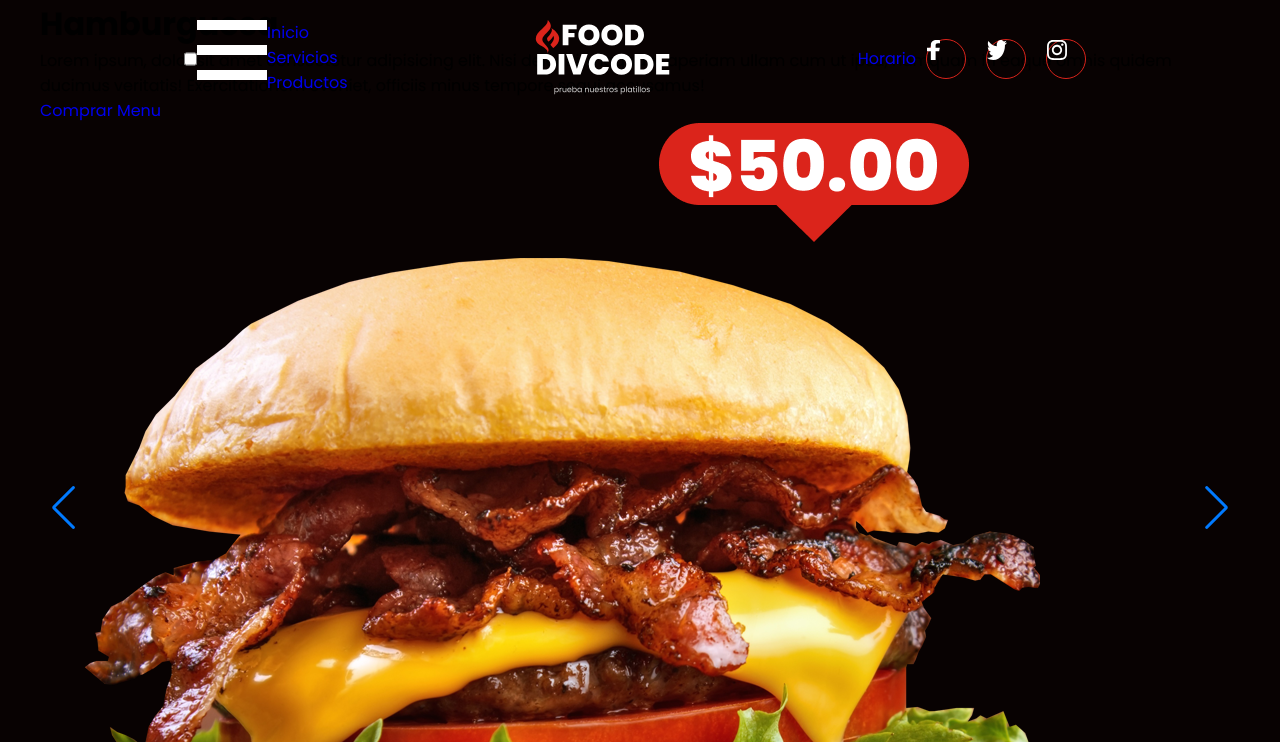
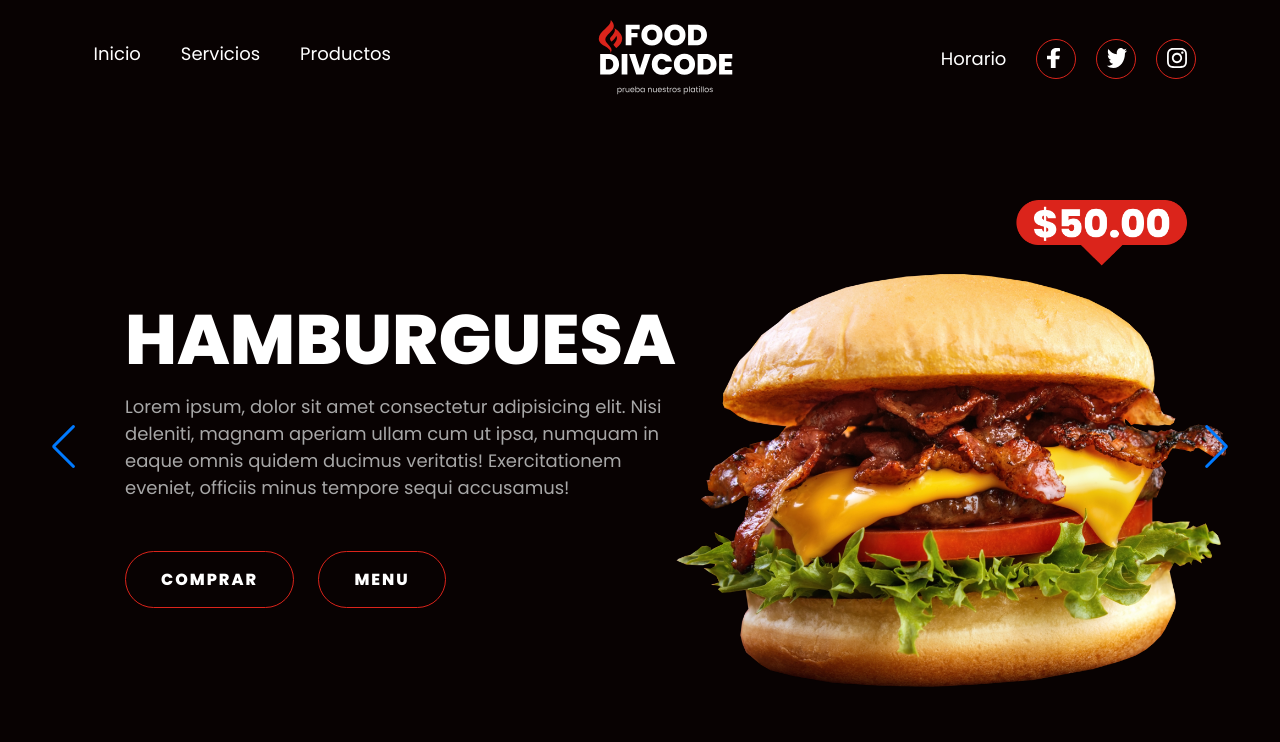
Before and after one commit to VictorMDev24/fast-burger, a plain HTML site: page index.html in a window 1280 px wide. Shown: the top 742 px of the page. Drawn offline with nearby package versions, Linux system fonts and the light colour scheme.

Commit message:
header acabado

```diff
--- a/index.html
+++ b/index.html
@@ -1,5 +1,5 @@
 <!DOCTYPE html>
-<html lang="en">
+<html lang="es">
 <head>
     <meta charset="UTF-8">
     <meta name="viewport" content="width=device-width, initial-scale=1.0">
@@ -50,13 +50,11 @@
             </nav>
         </div>
         <div class="header-content container">
-
             <div class="swiper mySwiper-1">
                 <div class="swiper-wrapper">
-
                     <div class="swiper-slide">
-                        <div class="slaider">
-                            <div class="slider txt">
+                        <div class="slider">
+                            <div class="slider-txt">
                                 <h1>Hamburguesa</h1>
                                 <p>
                                     Lorem ipsum, dolor sit amet consectetur adipisicing elit. Nisi deleniti, magnam aperiam ullam cum ut ipsa, numquam in eaque omnis quidem ducimus veritatis! Exercitationem eveniet, officiis minus tempore sequi accusamus!
@@ -71,10 +69,9 @@
                             </div>
                         </div>
                     </div>
-
                     <div class="swiper-slide">
-                        <div class="slaider">
-                            <div class="slider txt">
+                        <div class="slider">
+                            <div class="slider-txt">
                                 <h1>Torta</h1>
                                 <p>
                                     Lorem ipsum, dolor sit amet consectetur adipisicing elit. Nisi deleniti, magnam aperiam ullam cum ut ipsa, numquam in eaque omnis quidem ducimus veritatis! Exercitationem eveniet, officiis minus tempore sequi accusamus!
@@ -91,8 +88,8 @@
                     </div>
 
                     <div class="swiper-slide">
-                        <div class="slaider">
-                            <div class="slider txt">
+                        <div class="slider">
+                            <div class="slider-txt">
                                 <h1>Hamburguesa</h1>
                                 <p>
                                     Lorem ipsum, dolor sit amet consectetur adipisicing elit. Nisi deleniti, magnam aperiam ullam cum ut ipsa, numquam in eaque omnis quidem ducimus veritatis! Exercitationem eveniet, officiis minus tempore sequi accusamus!
@@ -107,7 +104,6 @@
                             </div>
                         </div>
                     </div>
-
                 </div>
                 <div class="swiper-button-next"></div>
                 <div class="swiper-button-prev"></div>
@@ -136,7 +132,6 @@
                                 </div>
                             </div>
                         </div>
-
                         <div class="swiper-slide">
                             <div class="product">
                                 <div class="product-img">
@@ -150,7 +145,6 @@
                                 </div>
                             </div>
                         </div>
-
                         <div class="swiper-slide">
                             <div class="product">
                                 <div class="product-img">
@@ -167,11 +161,8 @@
                     </div>
                     <div class="swiper-button-next"></div>
                     <div class="swiper-button-prev"></div>
-
-
                 </div>
             </div>
-
             <input type="radio" name="tabs"  id="tab2" checked="checked" class="tabInput" value="2">
             <label for="tab2">Burritos</label>
             <div class="tab">
@@ -221,11 +212,8 @@
                     </div>
                     <div class="swiper-button-next"></div>
                     <div class="swiper-button-prev"></div>
-
-
                 </div>
             </div>
-
             <input type="radio" name="tabs"  id="tab3" checked="checked" class="tabInput" value="3">
             <label for="tab3">Variedad</label>
             <div class="tab">
@@ -244,7 +232,6 @@
                                 </div>
                             </div>
                         </div>
-
                         <div class="swiper-slide">
                             <div class="product">
                                 <div class="product-img">
@@ -258,7 +245,6 @@
                                 </div>
                             </div>
                         </div>
-
                         <div class="swiper-slide">
                             <div class="product">
                                 <div class="product-img">
@@ -275,8 +261,6 @@
                     </div>
                     <div class="swiper-button-next"></div>
                     <div class="swiper-button-prev"></div>
-
-
                 </div>
             </div>
         </div>
@@ -290,7 +274,7 @@
             <p>
                 Lorem ipsum dolor sit amet consectetur adipisicing elit. Alias voluptatum dolor vero sint sequi, tempore eos voluptatibus ullam nesciunt ipsa voluptas accusantium quisquam assumenda, suscipit amet cumque eius necessitatibus non!
             </p>
-            <a href="#">Mas Informacion</a>
+            <a href="#" class="btn-2">Mas Informacion</a>
         </div>
     </section>
     <section class="horario">
@@ -342,7 +326,7 @@
                                 <img src="img/s3.svg" alt="">
                                 </div>
                             </a>
-                            </div>
+                        </div>
                 </div>
         </div>
     </section>
--- a/styles.css
+++ b/styles.css
@@ -35,11 +35,11 @@ body {
 }
 
 .swiper-pagination-bullet {
-    background-color: #D2D2D2;
+    background-color: #D3D2D2;
     opacity: 1;
 }
 
-.swiper-pagination-active {
+.swiper-pagination-bullet-active {
     background-color: #DB241B;
 }
 
@@ -90,3 +90,92 @@ body {
 .social:hover {
     background-color: #DB241B;
 }
+
+.social img {
+    margin: 8px 0 0 10px;
+}
+
+.menu .navbar ul li {
+    position: relative;
+    float: left;
+}
+
+.menu .navbar ul li a {
+    font-size: 18px;
+    padding: 20px;
+    color: #ffffff;
+    display: block;
+}
+
+.menu .navbar ul li a:hover {
+    color: #DB241B;
+}
+
+#menu {
+    display: none;
+}
+
+.menu-icono {
+    width: 25px;
+}
+
+.menu label {
+    cursor: pointer;
+    display: none;
+}
+
+.header-content {
+    margin-top: 200px;
+    padding-bottom: 50px;
+}
+
+.slider {
+    display: flex;
+    align-items: center;
+}
+
+.slider-txt {
+    margin-left: 85px;
+    width: 50%;
+}
+
+.slider-txt h1 {
+    font-size: 70px;
+    color: #ffffff;
+    text-transform: uppercase;
+    font-weight: 800;
+}
+
+.slider-txt p {
+    font-size: 18px;
+    color: #A7A7A7;
+}
+
+.botones {
+    margin-top: 50px;
+}
+
+.btn-1 {
+    display: inline-block;
+    padding: 15px 35px;
+    border: 1px solid #DB241B;
+    color: #ffffff;
+    font-weight: 800;
+    letter-spacing: 2px;
+    text-transform: uppercase;
+    margin-right: 20px;
+    border-radius: 50px;
+}
+
+.btn-1:hover {
+    background-color: #DB241B;
+}
+/* esto es opcional */
+.slider-img  {
+    width: 50%;
+}
+
+.slider-img img {
+    margin-right: 225px;
+    width: 550px;
+}
```
